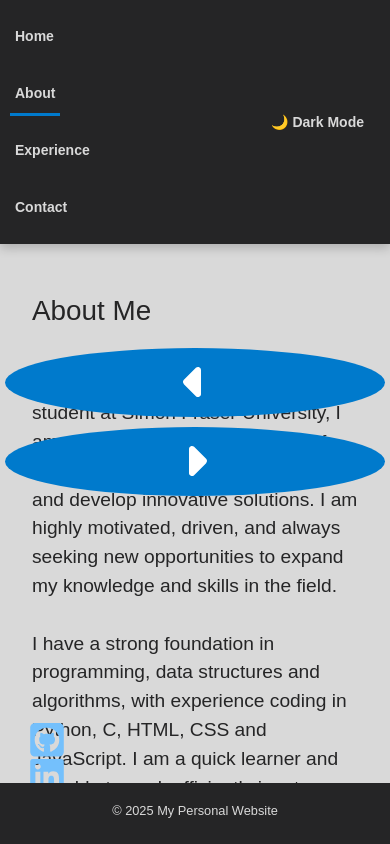
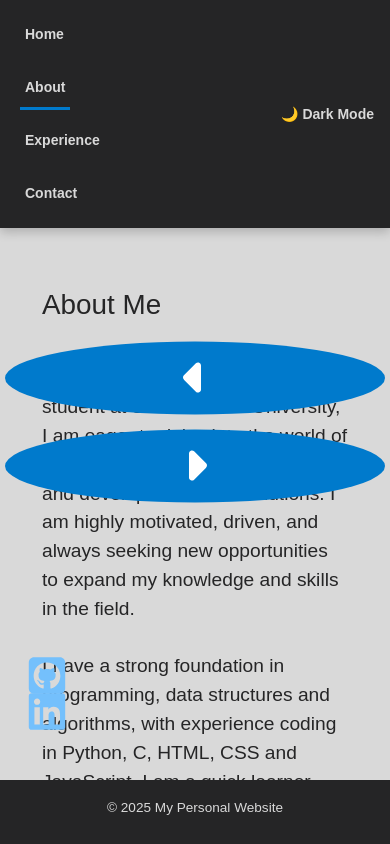
Before and after one commit to Cliftan/Clifton, a React (Vite) app: page / in a window 390 px wide. Both pictures are taken after a click on the button "About". Shown: the top 844 px of the page. Built offline with nearby package versions, Linux system fonts and the light colour scheme.

Commit message:
styling for half window screen

```diff
--- a/src/App.css
+++ b/src/App.css
@@ -477,36 +477,34 @@ body.light-mode .navigation-buttons button:hover {
 
 
 /* Media Queries */
-
-/* For tablets and smaller screens (max-width: 768px) */
 @media (max-width: 768px) {
   /* Navbar */
   nav ul {
-    flex-direction: column; /* Stack menu items */
+    flex-direction: column;
     align-items: flex-start;
-    padding-left: 20px; /* Add padding for spacing */
+    padding-left: 20px;
   }
 
   nav ul li {
-    margin: 10px 0; /* Add vertical spacing between nav items */
+    margin: 10px 0;
   }
 
   .dark-mode-toggle {
-    margin-right: 20px; /* Adjust spacing for the toggle button */
+    margin-right: 20px;
   }
 
   /* Side-items */
   .side-items {
-    bottom: 5em; /* Adjust for smaller screens */
+    bottom: 5em;
   }
 
   .side-items button {
-    transform: scale(1.2); /* Slightly larger for easier tapping */
+    transform: scale(1.2);
   }
 
   /* Footer */
   footer {
-    font-size: 0.9rem; /* Smaller font size for mobile */
+    font-size: 0.9rem;
     height: auto;
     padding: 10px;
   }
@@ -517,36 +515,36 @@ body.light-mode .navigation-buttons button:hover {
 
   /* Home Section */
   .home-text {
-    text-align: center; /* Center-align text */
-    padding: 0 15px; /* Add padding for better spacing */
+    text-align: center;
+    padding: 0 15px;
   }
 
   .container {
-    margin-top: 50px; /* Reduce margin for smaller screens */
+    margin-top: 50px;
   }
 
   /* About Section */
   .about {
-    padding: 0 20px; /* Reduce padding for smaller screens */
+    padding: 0 20px;
   }
 
   /* Experience Section */
   .Experience {
-    padding: 0 20px 75px; /* Reduce padding for smaller screens */
+    padding: 0 20px 75px;
   }
 
   /* Contact Section */
   .contact {
-    padding: 0 20px; /* Reduce padding for smaller screens */
+    padding: 0 20px;
   }
 
   /* Cards */
   .card-img-top {
-    max-height: 150px; /* Reduce image height for smaller screens */
+    max-height: 150px;
   }
 
   .card-body {
-    font-size: 0.9rem; /* Smaller font size */
+    font-size: 0.9rem;
   }
 }
 
@@ -558,7 +556,7 @@ body.light-mode .navigation-buttons button:hover {
   }
 
   nav ul li button {
-    font-size: 14px; /* Smaller text size */
+    font-size: 14px;
     padding: 8px 5px;
   }
 
@@ -570,7 +568,7 @@ body.light-mode .navigation-buttons button:hover {
 
   /* Home Section */
   .home-text h1 {
-    font-size: 1.8rem; /* Reduce heading size */
+    font-size: 1.8rem;
   }
 
   /* Cards */
@@ -580,20 +578,20 @@ body.light-mode .navigation-buttons button:hover {
 
   /* Navigation Buttons */
   .navigation-buttons {
-    flex-direction: column; /* Stack navigation buttons vertically */
+    flex-direction: column;
     left: 5px;
     right: 5px;
     width: auto;
-    gap: 10px; /* Add spacing between buttons */
+    gap: 10px;
   }
 
   .navigation-buttons button {
-    padding: 10px 15px; /* Smaller button size */
+    padding: 10px 15px;
   }
 
   /* Dark Mode Toggle */
   .dark-mode-toggle {
-    font-size: 14px; /* Smaller toggle button */
+    font-size: 14px;
   }
 
   /* Side-items */
@@ -601,3 +599,83 @@ body.light-mode .navigation-buttons button:hover {
     bottom: 2em;
   }
 }
+
+@media (max-width: 960px) {
+  /* Navbar */
+  nav ul {
+    flex-direction: column;
+    align-items: flex-start;
+    padding-left: 20px;
+  }
+
+  nav ul li {
+    margin: 8px 0;
+  }
+
+  .dark-mode-toggle {
+    margin-right: 10px;
+  }
+
+  /* Footer */
+  footer {
+    font-size: 0.85rem;
+    height: auto;
+    padding: 10px;
+  }
+
+  footer p {
+    padding-top: 8px;
+  }
+
+  /* Home Section */
+  .home-text {
+    text-align: center;
+    padding: 0 15px;
+  }
+
+  .container {
+    margin-top: 60px;
+  }
+
+  /* About Section */
+  .about {
+    padding: 0 30px;
+  }
+
+  /* Experience Section */
+  .Experience {
+    padding: 0 30px 75px;
+  }
+
+  /* Contact Section */
+  .contact {
+    padding: 0 30px;
+  }
+
+  /* Cards */
+  .card-img-top {
+    max-height: 180px;
+  }
+
+  .card-body {
+    font-size: 0.95rem;
+  }
+
+  /* Side-items */
+  .side-items {
+    bottom: 6em;
+  }
+
+  .side-items button {
+    transform: scale(1.3);
+  }
+
+  /* Navigation Buttons */
+  .navigation-buttons {
+    gap: 15px;
+  }
+
+  .navigation-buttons button {
+    padding: 12px 25px;
+  }
+}
```
